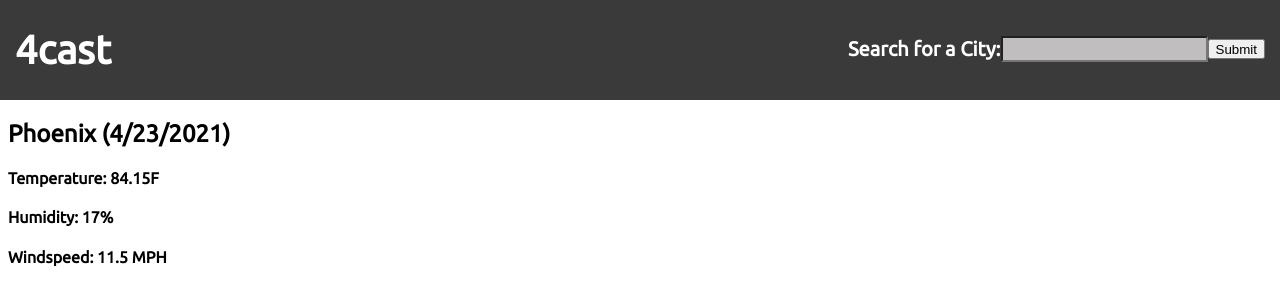
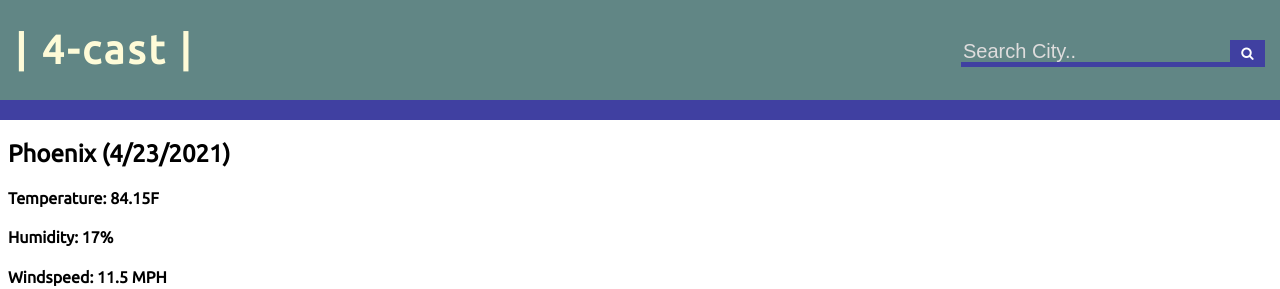
Before and after one commit to bethanyfulcher/improved-weather-dashboard, a plain HTML site: page index.html in a window 1280 px wide. Shown: the top 289 px of the page. Drawn offline with Linux system fonts and the light colour scheme.

Commit message:
more styling to header

```diff
--- a/index.html
+++ b/index.html
@@ -8,15 +8,17 @@
     <link rel="preconnect" href="https://fonts.gstatic.com">
     <link rel="preconnect" href="https://fonts.gstatic.com">
     <link href="https://fonts.googleapis.com/css2?family=Roboto&family=Ubuntu&display=swap" rel="stylesheet">
+    <link rel="stylesheet" href="https://maxcdn.bootstrapcdn.com/font-awesome/4.7.0/css/font-awesome.min.css">
+
     <title>Document</title>
 </head>
 <body>
     <header>
-        <h1>4cast</h1>
+        <h1>| 4-cast |</h1>
         <section id="search">
-            <h2 id="search-text">Search for a City: </h2>
-            <input type="text" id="search-input"/>
-            <button id="submit-btn">Submit</button>
+            <!-- <h2 id="search-text">Search for a City: </h2> -->
+            <input type="text" id="search-input" placeholder="Search City.."/>
+            <button id="submit-btn" ><span class="fa fa-search"></span></button>
         </section>
     </header>
     <main>
@@ -63,5 +65,7 @@
         </section>
     </main>
 
+
+
 </body>
 </html>
--- a/style.css
+++ b/style.css
@@ -1,31 +1,38 @@
 body {
     /* background-color: cornflowerblue; */
     font-family: 'Ubuntu', sans-serif;
+    /* background-color: #fefbd8; */
 }
 
 header {
-    background-color: rgb(58, 58, 58);
+    background-color: #618685;
     position: fixed;
     top: 0;
     left: 0;
     width: 100%;
     height: auto;
     font-size: 20px;
-    color: white;
+    color: #fefbd8;
     /* text-align: center; */
     display: flex;
     align-items: center;
-    z-index: 5
+    z-index: 5;
+    border-bottom: 20px solid #4040a1;
 }
 
 h1 {
     margin-left: 15px;
+    letter-spacing: 3px;
 }
 
 main {
     position: absolute;
-    top: 100px;
+    top: 120px;
 }
+
+/* =================================================================================== */
+/* search section */
+/* =================================================================================== */
 
 #search {
     position: fixed;
@@ -37,16 +44,27 @@ main {
     height: auto;
     top: 20px;
     right: 15px;
+    margin-top: 20px;
 }
 
 #search-input {
     height: 20px;
-    font-size: 15px;
-    background-color: rgb(192, 190, 190);
+    font-size: 20px;
+    background-color: #618685;
+    color: white;
+    border: none;
+    /* border-radius: 5%; */
+    margin-left: 5px;
+    border-bottom: 5px solid #4040a1;
 }
 
 #submit-btn {
-    height: 20px;
+    height: 27px;
+    background-color: #4040a1;
+    color: white;
+    /* border-radius: 5%; */
+    border: none;
+    width: 35px;
 }
 
 #search-text {
@@ -54,3 +72,14 @@ main {
     /* margin-top: 26.8px; */
     font-size: 20px;
 }
+
+::placeholder {
+    color: rgb(223, 221, 221);
+}
+
+/* =================================================================================== */
+/* =================================================================================== */
+
+#current-weather {
+
+}
```
